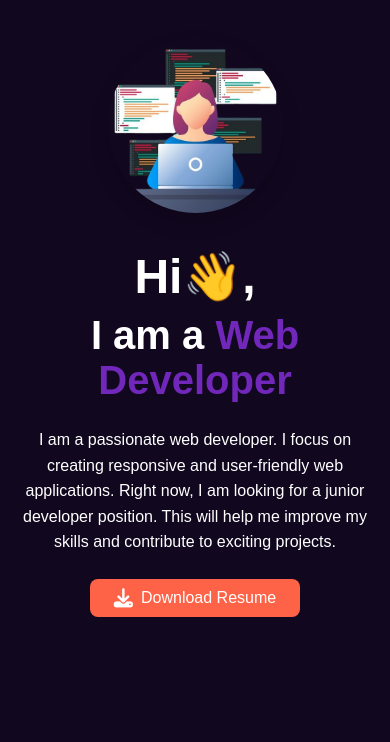
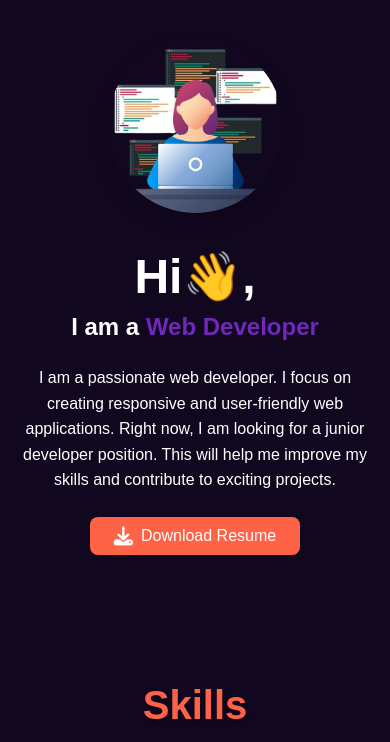
Before and after one commit to Shaiphali23/Shaiphali-Portfolio, a plain HTML site: page frontend/index.html in a window 390 px wide. Shown: the part 78-820 px from the top of the page. Drawn offline with nearby package versions, Linux system fonts and the light colour scheme.

Commit message:
style.css modified

```diff
--- a/frontend/css/style.css
+++ b/frontend/css/style.css
@@ -192,7 +192,7 @@ nav {
     margin: 0 auto;
   }
   .hero-text h2 {
-    font-size: 1.5rem;
+    font-size: 2rem;
     margin: 0.5rem 0;
   }
   .hero-text p {
@@ -206,7 +206,7 @@ nav {
   }
 
   .hero-text h2 {
-    font-size: 2.5rem;
+    font-size: 1.5rem;
   }
 
   .hero-text p {
--- a/frontend/index.html
+++ b/frontend/index.html
@@ -5,7 +5,7 @@
   <meta charset="UTF-8">
   <meta name="viewport" content="width=device-width, initial-scale=1.0">
   <title>Shaiphali | Web developer</title>
-  <link rel="icon" href="/frontend/favicon.png" type="image/png">
+  <link rel="icon" href="/favicon.png" type="image/png">
   <link rel="stylesheet" href="css/style.css">
   <link rel="stylesheet" href="https://cdnjs.cloudflare.com/ajax/libs/font-awesome/6.6.0/css/all.min.css">
   <link rel="stylesheet" href="https://cdn.jsdelivr.net/npm/toastify-js/src/toastify.min.css">
```
